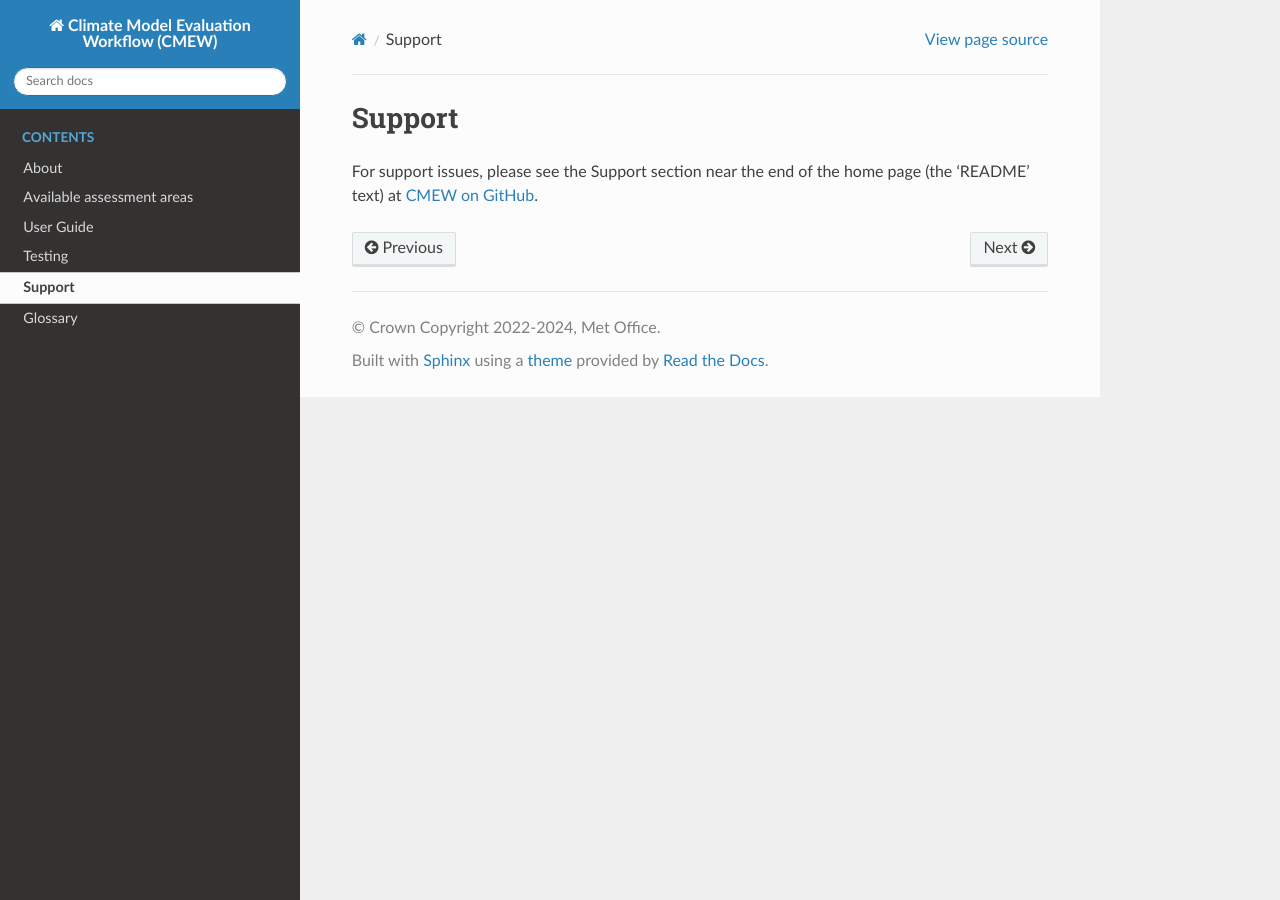
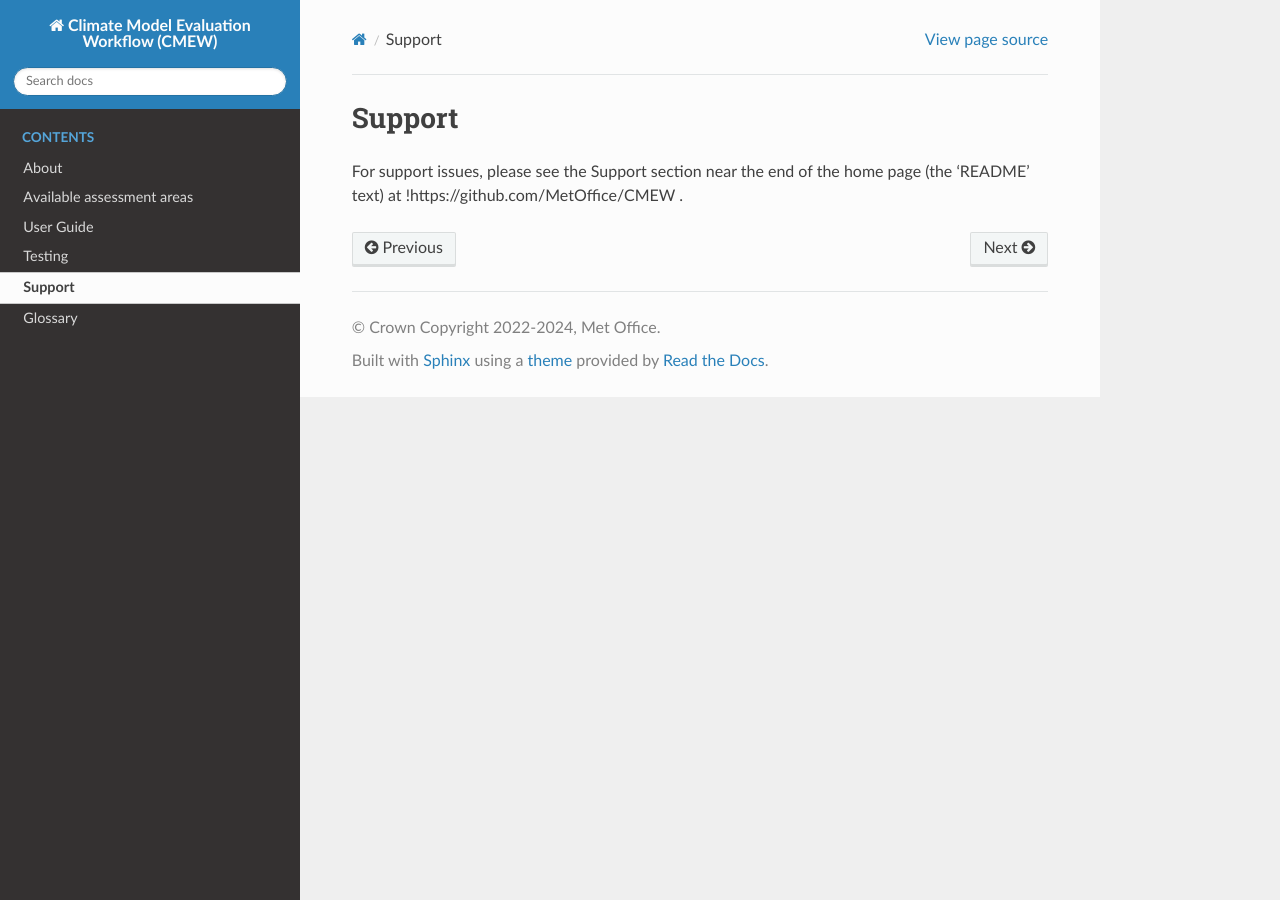
Before and after one commit to MetOffice/CMEW, a Sphinx documentation site: the page built from doc/source/support.rst, in a window 1280 px wide. Built offline with Sphinx 7.4.7 and the Read the Docs theme 3.1.0, drawn with Linux system fonts in a browser that asks for light colours; some of the changed lines change nothing that is shown.

Commit message:
#199 Remove CMEW URL hypertext link as it is currently private.

```diff
--- a/doc/source/common.txt
+++ b/doc/source/common.txt
@@ -19,7 +19,6 @@
 
 .. Links
 
-.. _CMEW on GitHub: https://github.com/MetOffice/CMEW
 .. _CMIP Documentation: https://www.wcrp-climate.org/wgcm-cmip
 .. _Cylc Documentation: https://cylc.github.io/cylc-doc/stable/html/index.html
 .. _families: https://cylc.github.io/cylc-doc/stable/html/tutorial/runtime/configuration-consolidation/families.html
--- a/doc/source/support.rst
+++ b/doc/source/support.rst
@@ -5,5 +5,9 @@ Support
 *******
 .. include:: common.txt
 
-For support issues, please see the Support section near the end of the home page (the 'README' text) at
-`CMEW on GitHub`_.
+.. The CMEW URL can be a hypertext link when the repository is public, but
+.. workflow currently fails if that is done as the actual URL is not
+.. accessible as it is private now.
+
+For support issues, please see the Support section near the end of the home page
+(the 'README' text) at !https://github.com/MetOffice/CMEW .
```
